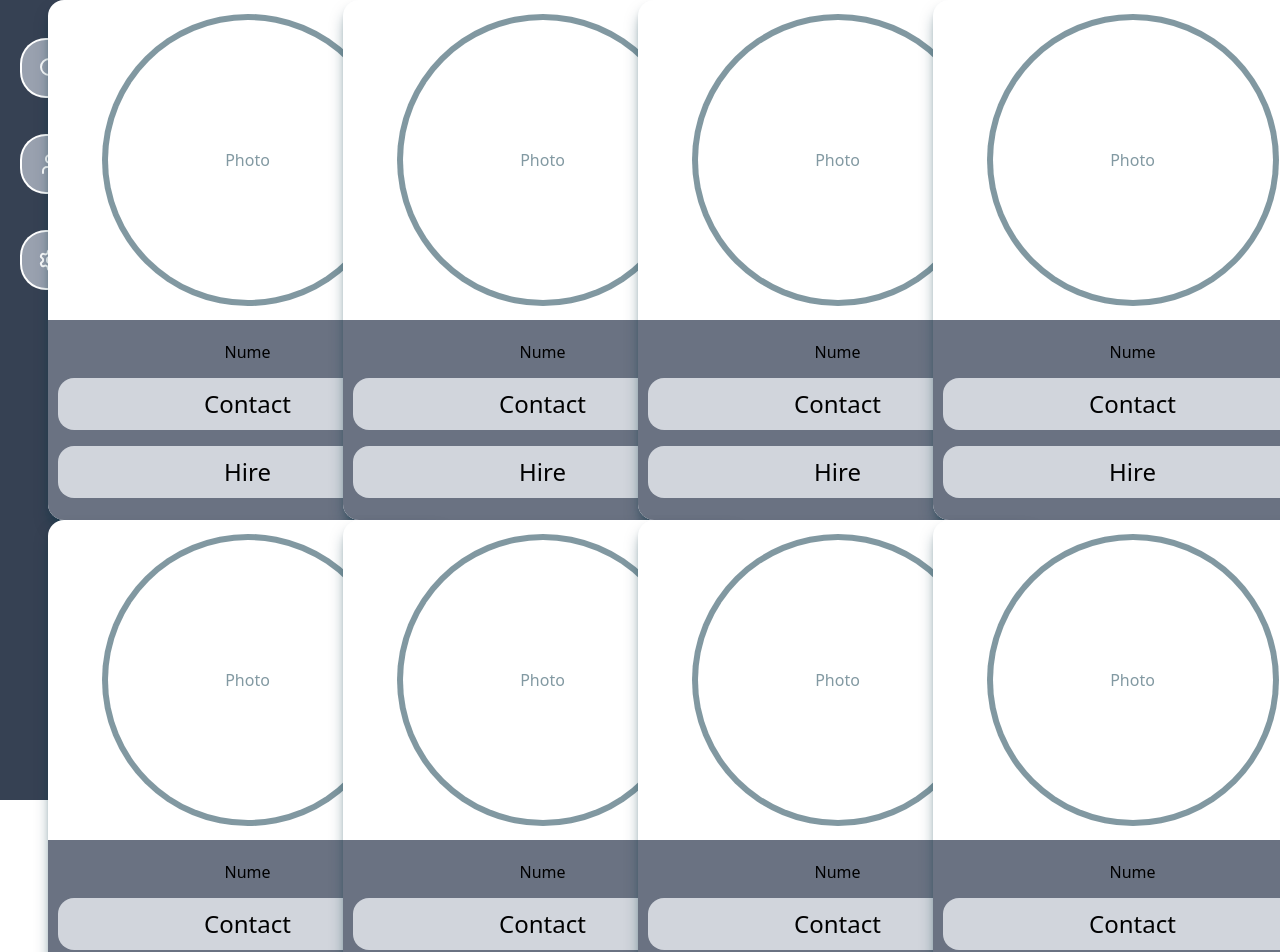
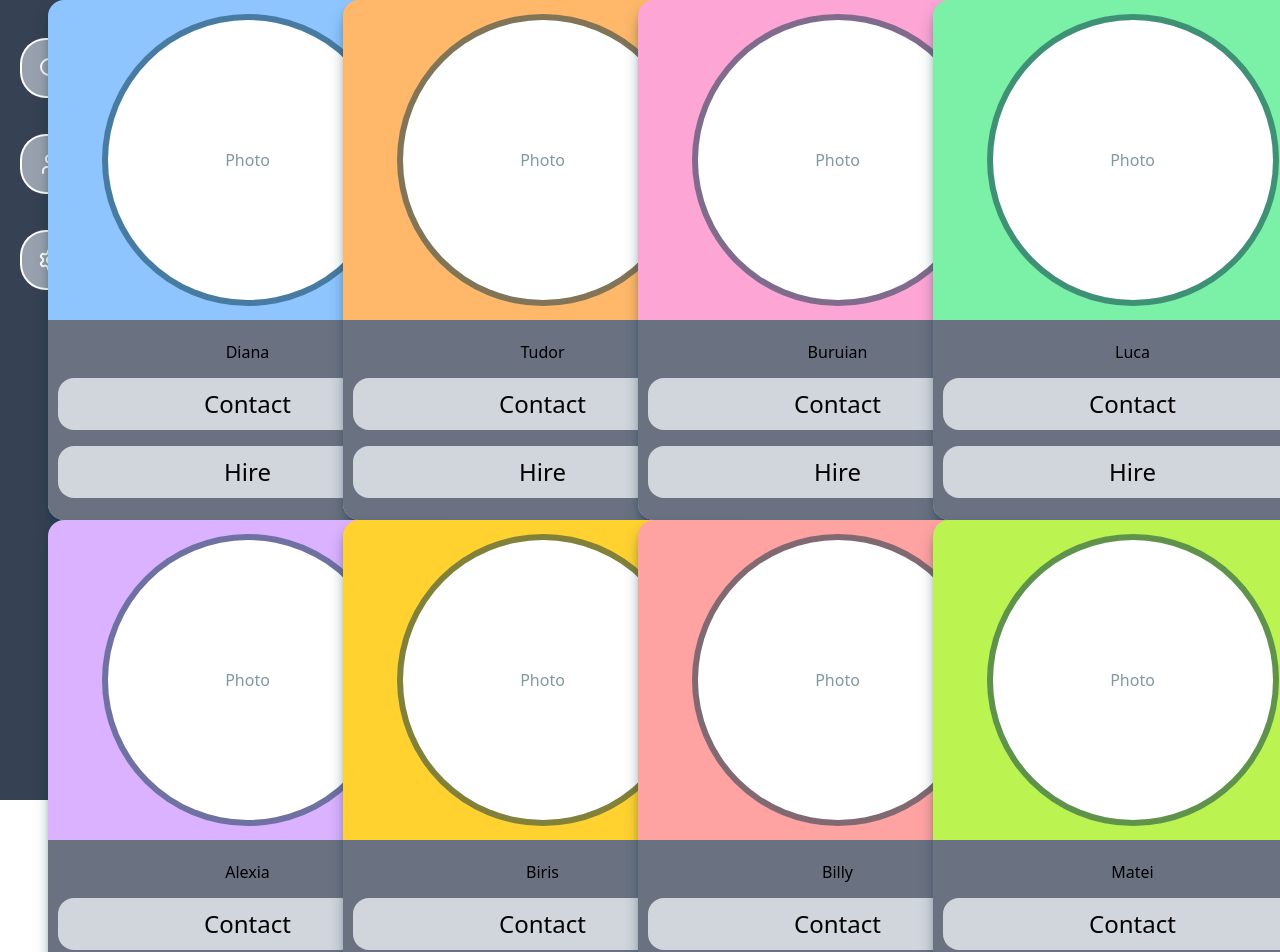
Before and after one commit to Lucaa20004/Meniu, a React (Vite) app: page / in a window 1280 px wide. Shown: the top 952 px of the page. Built offline with nearby package versions, Linux system fonts and the light colour scheme.

Commit message:
Culori la angajati

```diff
--- a/src/App.jsx
+++ b/src/App.jsx
@@ -12,89 +12,89 @@ const App = () => {
 
     </div>
     <div className="grid bg-gray-400 h-screen w-full items-center justify-center grid-cols-4 place-items-center">
-      <div className="flex flex-col justify-center w-100 h-130 bg-white rounded-2xl shadow-cyan-950/50 shadow-lg hover:cursor-pointer transition duration-400 hover:shadow-cyan-950 hover:ring-2 text-cyan-950/50">
+      <div className="flex flex-col justify-center w-100 h-130 bg-blue-300 rounded-2xl shadow-cyan-950/50 shadow-lg hover:cursor-pointer transition duration-400 hover:shadow-cyan-950 hover:ring-2 text-cyan-950/50">
         <div className="flex items-center justify-center h-80 w-100 ">
           <div className="flex items-center justify-center bg-white h-70 w-70 rounded-full ring-6">Photo</div>
         </div>
         <div className="flex flex-col items-center justify-center h-50 w-100 bg-gray-500 rounded-b-2xl">
-          <div className="flex items-center justify-center text-black h-13 w-100 rounded-2xl">Nume</div>
+          <div className="flex items-center justify-center text-black h-13 w-100 rounded-2xl">Diana</div>
           <div className="flex items-center justify-center text-black bg-gray-300 h-13 w-95 rounded-2xl text-2xl hover:text-cyan-600 hover:ring-2 hover:bg-gray-700 transition duration-400">  Contact</div>
           <div className="flex items-center justify-center text-black bg-gray-300 h-13 w-95 m-4 rounded-2xl text-2xl hover:text-cyan-600 hover:ring-2 hover:bg-gray-700 transition duration-400">Hire</div>
         </div>
       </div>
 
-      <div className="flex flex-col items-center justify-center w-100 h-130 bg-white rounded-2xl shadow-cyan-950/50 shadow-lg hover:cursor-pointer transition duration-400 hover:shadow-cyan-950 hover:ring-2 text-cyan-950/50">
+      <div className="flex flex-col items-center justify-center w-100 h-130 bg-orange-300 rounded-2xl shadow-cyan-950/50 shadow-lg hover:cursor-pointer transition duration-400 hover:shadow-cyan-950 hover:ring-2 text-cyan-950/50">
         <div className="flex items-center justify-center h-80 w-100 ">
           <div className="flex items-center justify-center bg-white h-70 w-70 rounded-full ring-6">Photo</div>
         </div>
         <div className="flex flex-col items-center justify-center h-50 w-100 bg-gray-500 rounded-b-2xl">
-          <div className="flex items-center justify-center text-black h-13 w-100 rounded-2xl">Nume</div>
+          <div className="flex items-center justify-center text-black h-13 w-100 rounded-2xl">Tudor</div>
           <div className="flex items-center justify-center text-black bg-gray-300 h-13 w-95 rounded-2xl text-2xl hover:text-cyan-600 hover:ring-2 hover:bg-gray-700 transition duration-400">Contact</div>
           <div className="flex items-center justify-center text-black bg-gray-300 h-13 w-95 m-4 rounded-2xl text-2xl hover:text-cyan-600 hover:ring-2 hover:bg-gray-700 transition duration-400">Hire</div>
         </div>
       </div>
 
-      <div className="flex flex-col items-center justify-center w-100 h-130 bg-white rounded-2xl shadow-cyan-950/50 shadow-lg hover:cursor-pointer transition duration-400 hover:shadow-cyan-950 hover:ring-2 text-cyan-950/50">
+      <div className="flex flex-col items-center justify-center w-100 h-130 bg-pink-300 rounded-2xl shadow-cyan-950/50 shadow-lg hover:cursor-pointer transition duration-400 hover:shadow-cyan-950 hover:ring-2 text-cyan-950/50">
         <div className="flex items-center justify-center h-80 w-100 ">
           <div className="flex items-center justify-center bg-white h-70 w-70 rounded-full ring-6">Photo</div>
         </div>
         <div className="flex flex-col items-center justify-center h-50 w-100 bg-gray-500 rounded-b-2xl">
-          <div className="flex items-center justify-center text-black h-13 w-100 rounded-2xl">Nume</div>
+          <div className="flex items-center justify-center text-black h-13 w-100 rounded-2xl">Buruian</div>
           <div className="flex items-center justify-center text-black bg-gray-300 h-13 w-95 rounded-2xl text-2xl hover:text-cyan-600 hover:ring-2 hover:bg-gray-700 transition duration-400">Contact</div>
           <div className="flex items-center justify-center text-black bg-gray-300 h-13 w-95 m-4 rounded-2xl text-2xl hover:text-cyan-600 hover:ring-2 hover:bg-gray-700 transition duration-400">Hire</div>
         </div>
       </div>
 
-      <div className="flex flex-col items-center justify-center w-100 h-130 bg-white rounded-2xl shadow-cyan-950/50 shadow-lg hover:cursor-pointer transition duration-400 hover:shadow-cyan-950 hover:ring-2 text-cyan-950/50">
+      <div className="flex flex-col items-center justify-center w-100 h-130 bg-green-300 rounded-2xl shadow-cyan-950/50 shadow-lg hover:cursor-pointer transition duration-400 hover:shadow-cyan-950 hover:ring-2 text-cyan-950/50">
         <div className="flex items-center justify-center h-80 w-100 ">
           <div className="flex items-center justify-center bg-white h-70 w-70 rounded-full ring-6">Photo</div>
         </div>
         <div className="flex flex-col items-center justify-center h-50 w-100 bg-gray-500 rounded-b-2xl">
-          <div className="flex items-center justify-center text-black h-13 w-100 rounded-2xl">Nume</div>
+          <div className="flex items-center justify-center text-black h-13 w-100 rounded-2xl">Luca</div>
           <div className="flex items-center justify-center text-black bg-gray-300 h-13 w-95 rounded-2xl text-2xl hover:text-cyan-600 hover:ring-2 hover:bg-gray-700 transition duration-400">Contact</div>
           <div className="flex items-center justify-center text-black bg-gray-300 h-13 w-95 m-4 rounded-2xl text-2xl hover:text-cyan-600 hover:ring-2 hover:bg-gray-700 transition duration-400">Hire</div>
         </div>
       </div>
 
-      <div className="flex flex-col items-center justify-center w-100 h-130 bg-white rounded-2xl shadow-cyan-950/50 shadow-lg hover:cursor-pointer transition duration-400 hover:shadow-cyan-950 hover:ring-2 text-cyan-950/50">
+      <div className="flex flex-col items-center justify-center w-100 h-130 bg-purple-300 rounded-2xl shadow-cyan-950/50 shadow-lg hover:cursor-pointer transition duration-400 hover:shadow-cyan-950 hover:ring-2 text-cyan-950/50">
         <div className="flex items-center justify-center h-80 w-100 ">
           <div className="flex items-center justify-center bg-white h-70 w-70 rounded-full ring-6">Photo</div>
         </div>
         <div className="flex flex-col items-center justify-center h-50 w-100 bg-gray-500 rounded-b-2xl">
-          <div className="flex items-center justify-center text-black h-13 w-100 rounded-2xl">Nume</div>
+          <div className="flex items-center justify-center text-black h-13 w-100 rounded-2xl">Alexia</div>
           <div className="flex items-center justify-center text-black bg-gray-300 h-13 w-95 rounded-2xl text-2xl hover:text-cyan-600 hover:ring-2 hover:bg-gray-700 transition duration-400">Contact</div>
           <div className="flex items-center justify-center text-black bg-gray-300 h-13 w-95 m-4 rounded-2xl text-2xl hover:text-cyan-600 hover:ring-2 hover:bg-gray-700 transition duration-400">Hire</div>
         </div>
       </div>
 
-      <div className="flex flex-col items-center justify-center w-100 h-130 bg-white rounded-2xl shadow-cyan-950/50 shadow-lg hover:cursor-pointer transition duration-400 hover:shadow-cyan-950 hover:ring-2 text-cyan-950/50">
+      <div className="flex flex-col items-center justify-center w-100 h-130 bg-amber-300 rounded-2xl shadow-cyan-950/50 shadow-lg hover:cursor-pointer transition duration-400 hover:shadow-cyan-950 hover:ring-2 text-cyan-950/50">
         <div className="flex items-center justify-center h-80 w-100 ">
           <div className="flex items-center justify-center bg-white h-70 w-70 rounded-full ring-6">Photo</div>
         </div>
         <div className="flex flex-col items-center justify-center h-50 w-100 bg-gray-500 rounded-b-2xl">
-          <div className="flex items-center justify-center text-black h-13 w-100 rounded-2xl">Nume</div>
+          <div className="flex items-center justify-center text-black h-13 w-100 rounded-2xl">Biris</div>
           <div className="flex items-center justify-center text-black bg-gray-300 h-13 w-95 rounded-2xl text-2xl hover:text-cyan-600 hover:ring-2 hover:bg-gray-700 transition duration-400">Contact</div>
           <div className="flex items-center justify-center text-black bg-gray-300 h-13 w-95 m-4 rounded-2xl text-2xl hover:text-cyan-600 hover:ring-2 hover:bg-gray-700 transition duration-400">Hire</div>
         </div>
       </div>
 
-      <div className="flex flex-col items-center justify-center w-100 h-130 bg-white rounded-2xl shadow-cyan-950/50 shadow-lg hover:cursor-pointer transition duration-400 hover:shadow-cyan-950 hover:ring-2 text-cyan-950/50">
+      <div className="flex flex-col items-center justify-center w-100 h-130 bg-red-300 rounded-2xl shadow-cyan-950/50 shadow-lg hover:cursor-pointer transition duration-400 hover:shadow-cyan-950 hover:ring-2 text-cyan-950/50">
         <div className="flex items-center justify-center h-80 w-100 ">
           <div className="flex items-center justify-center bg-white h-70 w-70 rounded-full ring-6">Photo</div>
         </div>
         <div className="flex flex-col items-center justify-center h-50 w-100 bg-gray-500 rounded-b-2xl">
-          <div className="flex items-center justify-center text-black h-13 w-100 rounded-2xl">Nume</div>
+          <div className="flex items-center justify-center text-black h-13 w-100 rounded-2xl">Billy</div>
           <div className="flex items-center justify-center text-black bg-gray-300 h-13 w-95 rounded-2xl text-2xl hover:text-cyan-600 hover:ring-2 hover:bg-gray-700 transition duration-400">Contact</div>
           <div className="flex items-center justify-center text-black bg-gray-300 h-13 w-95 m-4 rounded-2xl text-2xl hover:text-cyan-600 hover:ring-2 hover:bg-gray-700 transition duration-400">Hire</div>
         </div>
       </div>
 
-      <div className="flex flex-col items-center justify-center w-100 h-130 bg-white rounded-2xl shadow-cyan-950/50 shadow-lg hover:cursor-pointer transition duration-400 hover:shadow-cyan-950 hover:ring-2 text-cyan-950/50">
+      <div className="flex flex-col items-center justify-center w-100 h-130 bg-lime-300 rounded-2xl shadow-cyan-950/50 shadow-lg hover:cursor-pointer transition duration-400 hover:shadow-cyan-950 hover:ring-2 text-cyan-950/50">
         <div className="flex items-center justify-center h-80 w-100 ">
           <div className="flex items-center justify-center bg-white h-70 w-70 rounded-full ring-6">Photo</div>
         </div>
         <div className="flex flex-col items-center justify-center h-50 w-100 bg-gray-500 rounded-b-2xl">
-          <div className="flex items-center justify-center text-black h-13 w-100 rounded-2xl">Nume</div>
+          <div className="flex items-center justify-center text-black h-13 w-100 rounded-2xl">Matei</div>
           <div className="flex items-center justify-center text-black bg-gray-300 h-13 w-95 rounded-2xl text-2xl hover:text-cyan-600 hover:ring-2 hover:bg-gray-700 transition duration-400">Contact</div>
           <div className="flex items-center justify-center text-black bg-gray-300 h-13 w-95 m-4 rounded-2xl text-2xl hover:text-cyan-600 hover:ring-2 hover:bg-gray-700 transition duration-400">Hire</div>
         </div>
```
